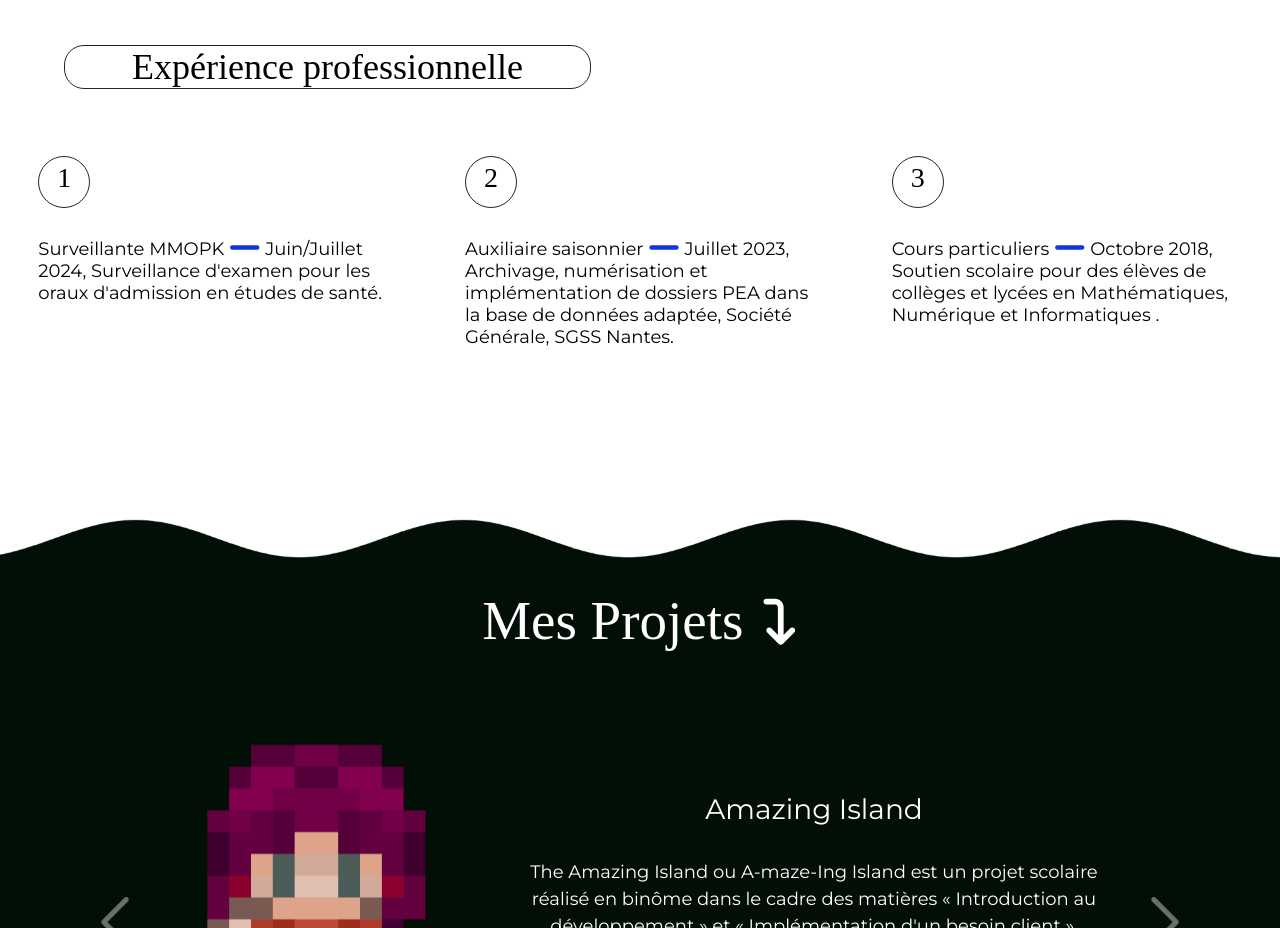
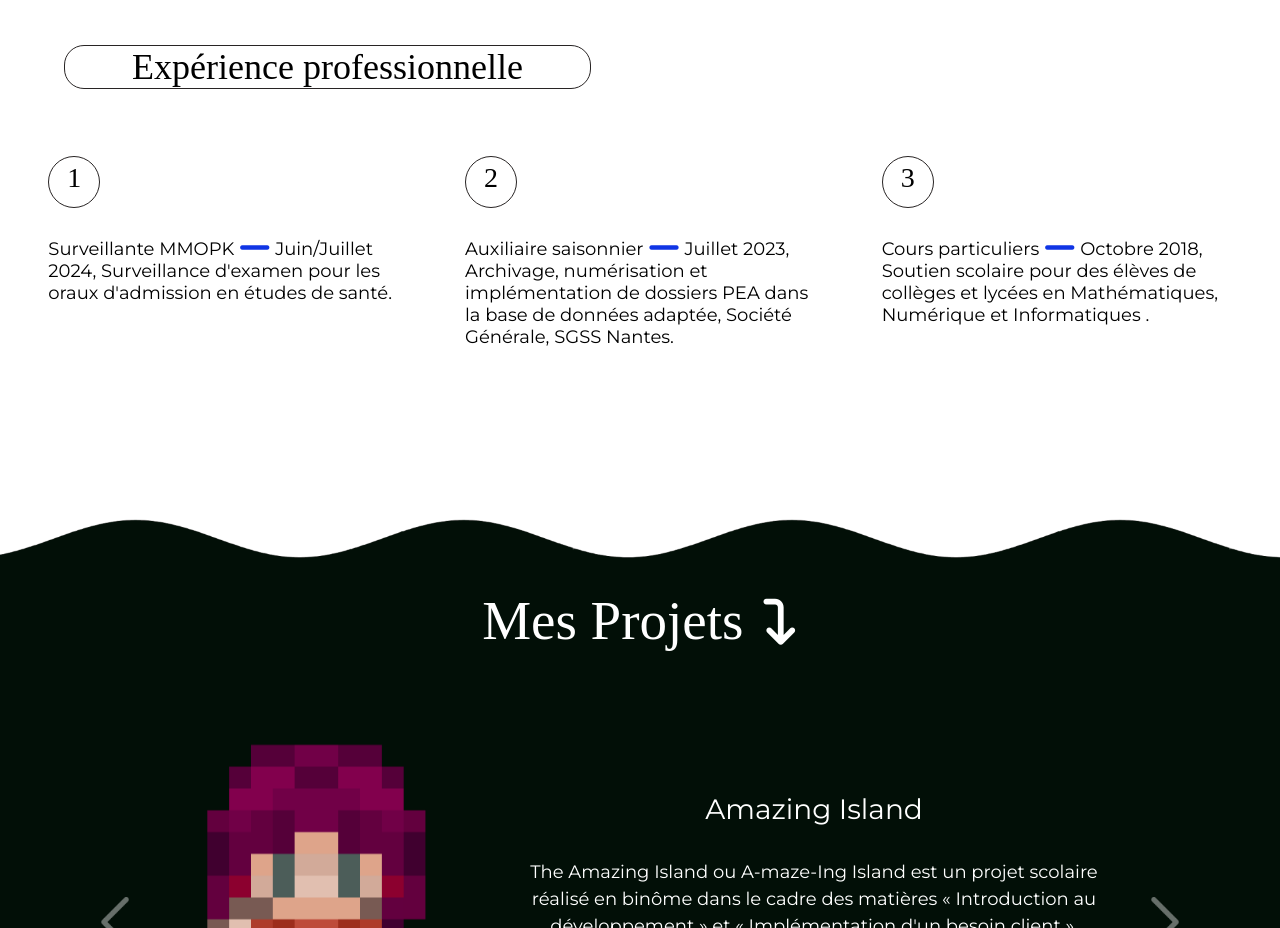
Before and after one commit to Hananetry/portfolio, a plain HTML site: page index.html in a window 1280 px wide. Shown: the part 3460-4388 px from the top of the page. Drawn offline with Linux system fonts and the light colour scheme; a web font is replaced by a local one.

Commit message:
Update styles.css

```diff
--- a/styles.css
+++ b/styles.css
@@ -723,6 +723,8 @@ html{
 
 
 .listExperiences{
+    margin-left: 15px;
+    margin-right: 15px;
     display: flex;
     justify-content: space-around;
 }
```
